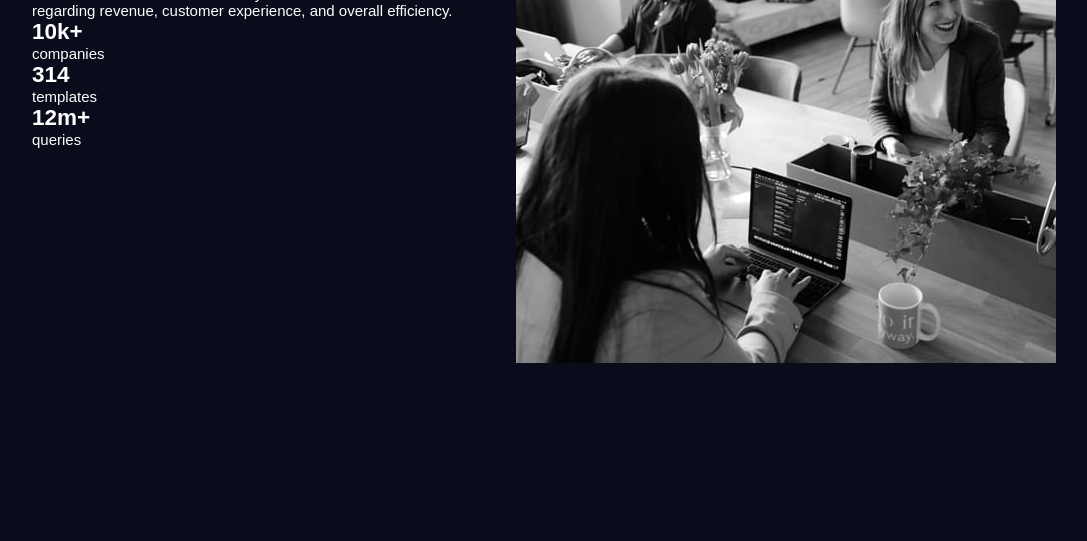
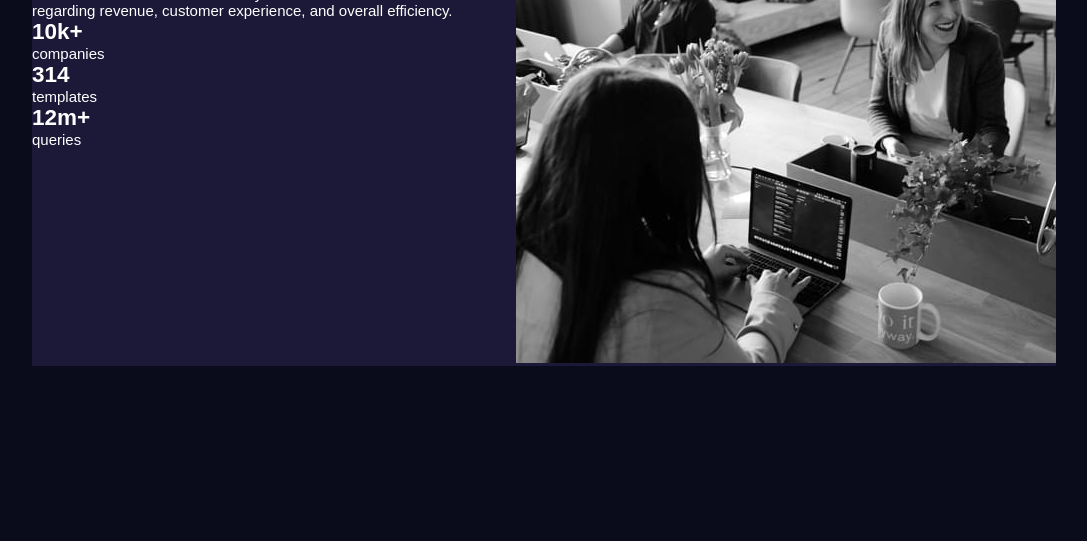
Before and after one commit to Promtech1/Stats-preview-card-component, a plain HTML site: page index.html in a window 1280 px wide. Shown: the part 259-800 px from the top of the page, without its empty margins (96-1183 px from the left). Drawn offline with Linux system fonts and the light colour scheme.

Commit message:
Added color for div with class box

```diff
--- a/scss/index.scss
+++ b/scss/index.scss
@@ -8,5 +8,6 @@
     .box{
         width: 80%;
         display: flex;
+        background-color: #1C1938;
     }
 }
```
Also changed, not shown: css/index.css.
